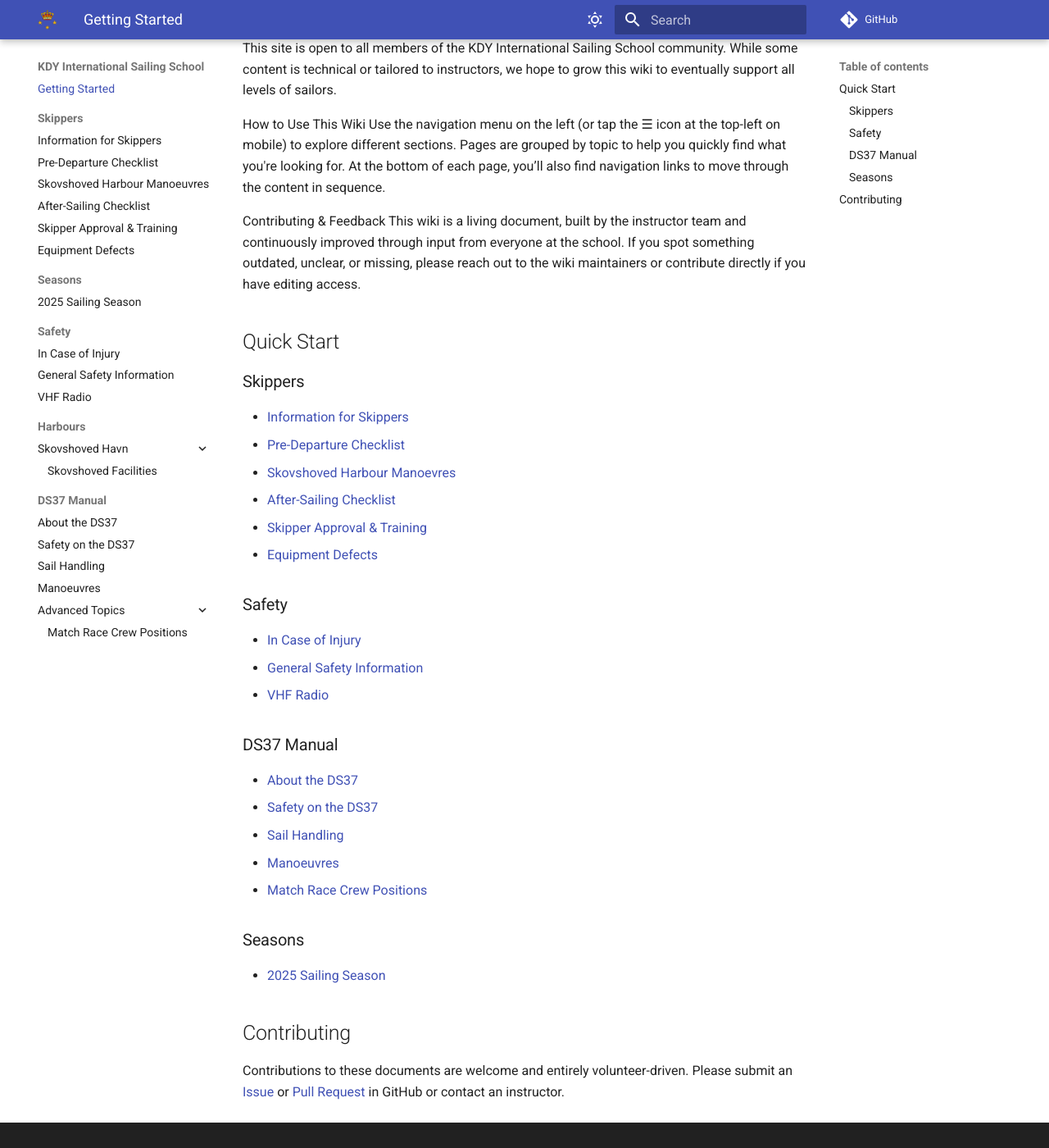
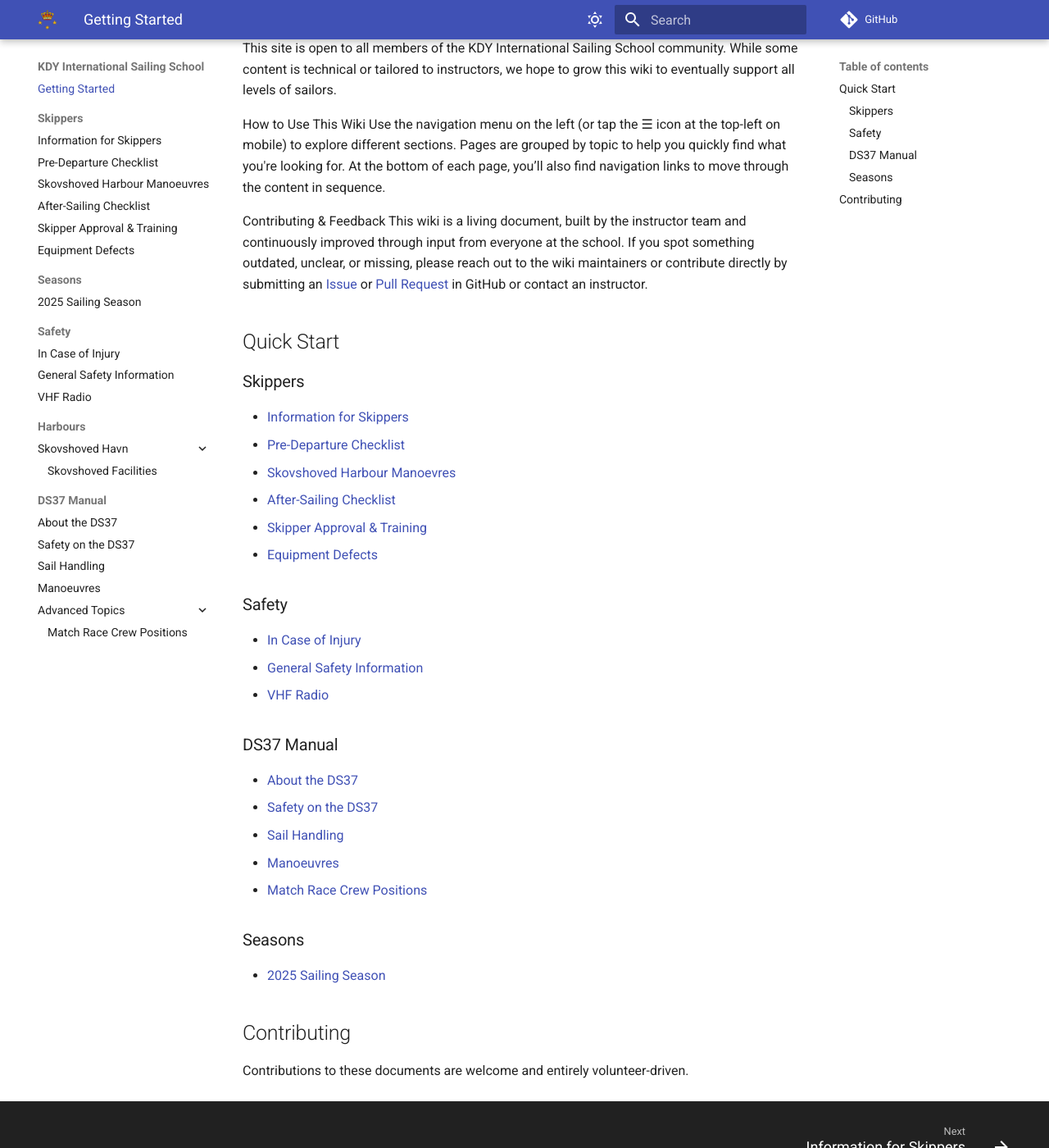
Before and after one commit to x123/kdy-iss, an MkDocs documentation site: the page built from docs/index.md, in a window 1280 px wide and 1400 px high, scrolled down 428 px. Shown: the whole window at 82% size. Built offline with MkDocs 1.6.1 and Material for MkDocs 9.7.7, drawn with Linux system fonts in a browser that asks for light colours; comment, search, counter and statistics services are not loaded.

Commit message:
Moved contribtion to top
Just moved the contribution text up-

```diff
--- a/docs/index.md
+++ b/docs/index.md
@@ -14,7 +14,7 @@ How to Use This Wiki
 Use the navigation menu on the left (or tap the ☰ icon at the top-left on mobile) to explore different sections. Pages are grouped by topic to help you quickly find what you're looking for. At the bottom of each page, you’ll also find navigation links to move through the content in sequence.
 
 Contributing & Feedback
-This wiki is a living document, built by the instructor team and continuously improved through input from everyone at the school. If you spot something outdated, unclear, or missing, please reach out to the wiki maintainers or contribute directly if you have editing access.
+This wiki is a living document, built by the instructor team and continuously improved through input from everyone at the school. If you spot something outdated, unclear, or missing, please reach out to the wiki maintainers or contribute directly by submitting an [Issue](https://github.com/x123/kdy-iss/issues) or [Pull Request](https://github.com/x123/kdy-iss/pulls) in GitHub or contact an instructor.
 
 # Quick Start
 
@@ -44,9 +44,7 @@ This wiki is a living document, built by the instructor team and continuously im
 ## Seasons
 
 - [2025 Sailing Season](seasons/2025.md)
+
 # Contributing
 
 Contributions to these documents are welcome and entirely volunteer-driven.
-Please submit an [Issue](https://github.com/x123/kdy-iss/issues) or [Pull
-Request](https://github.com/x123/kdy-iss/pulls) in GitHub or contact an
-instructor.
```
